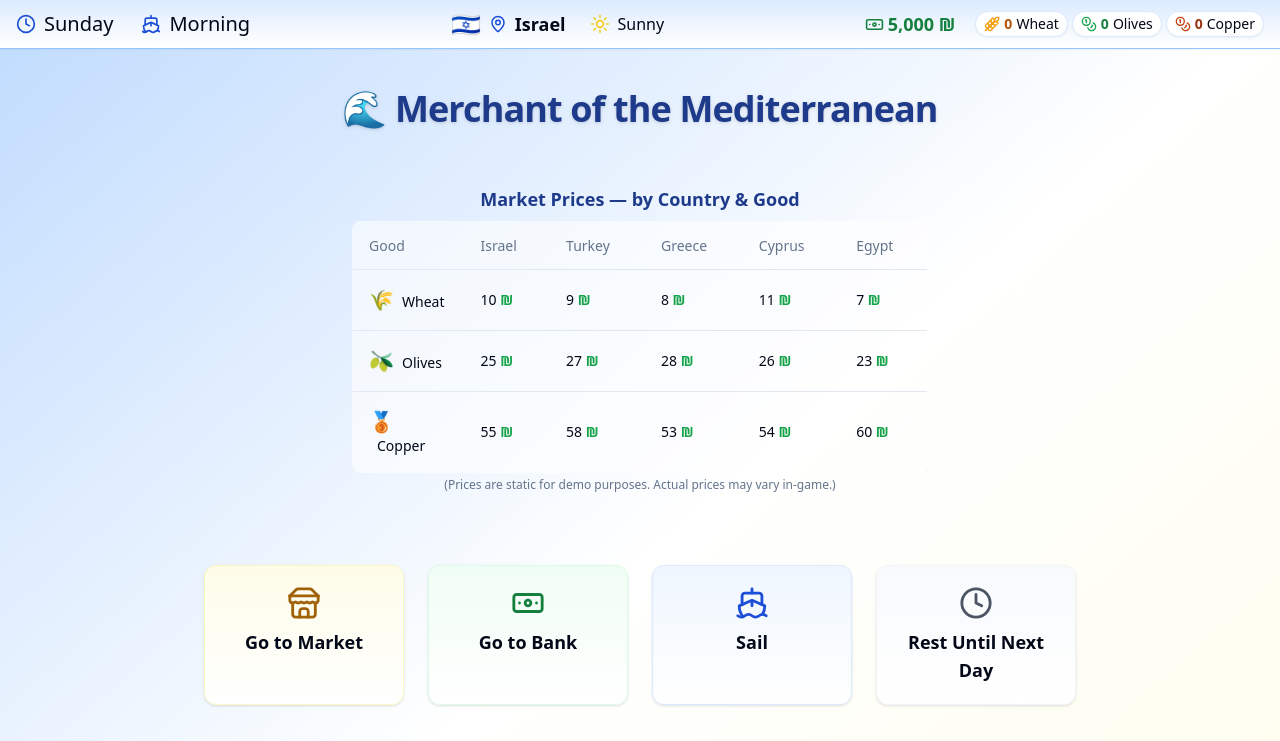
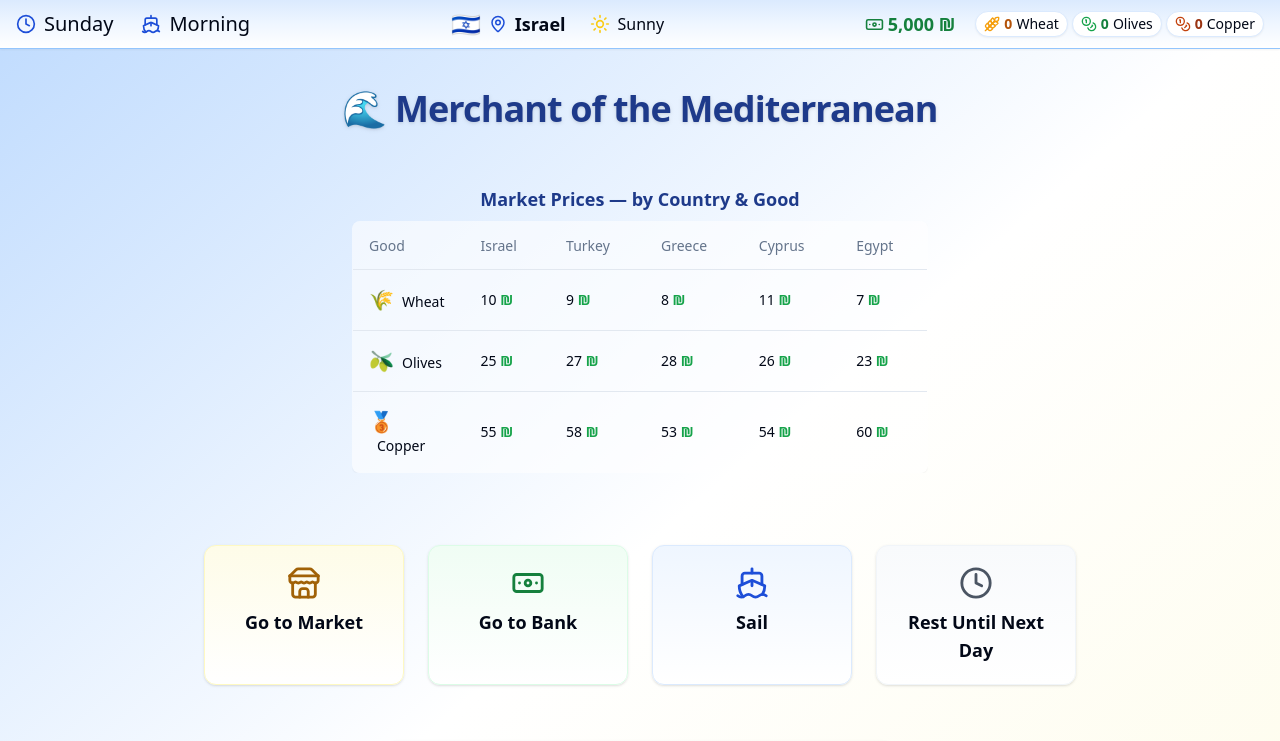
Before and after one commit to supox/mediterranean-market-voyage, a React (Vite) app: page / in a window 1280 px wide. Shown: the top 741 px of the page. Built offline with nearby package versions, Linux system fonts and the light colour scheme.

Commit message:
Remove static prices disclaimer
Removes the disclaimer about static prices from the PricesTable component.

```diff
--- a/src/components/PricesTable.tsx
+++ b/src/components/PricesTable.tsx
@@ -55,9 +55,6 @@ export default function PricesTable() {
           ))}
         </TableBody>
       </Table>
-      <div className="text-xs mt-1 text-center text-muted-foreground">
-        (Prices are static for demo purposes. Actual prices may vary in-game.)
-      </div>
     </div>
   );
 }
```
